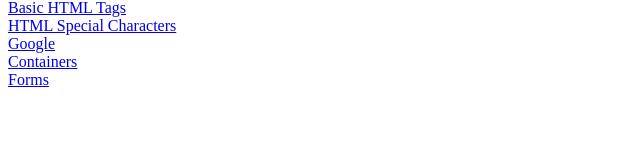
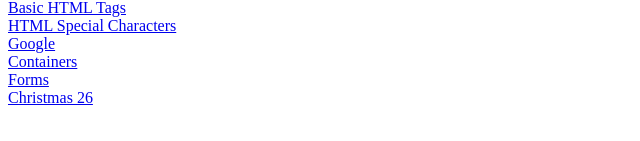
Before and after one commit to dmwellsSDBD/CIS26-27-Juniors, a plain HTML site: page index.html in a window 1280 px wide. Shown: the part 115-256 px from the top of the page, without its empty margins (0-640 px from the left). Drawn offline with Linux system fonts and the light colour scheme.

Commit message:
Add link to Christmas 26 page in index.html

```diff
--- a/index.html
+++ b/index.html
@@ -14,4 +14,5 @@
     <a href="https://www.google.com" target="_blank">Google</a> <br>
     <a href="containers.html">Containers</a><br>
     <a href="forms.html">Forms</a><br>
+    <a href="christmas26/index.html">Christmas 26</a><br>
 </html>
```
